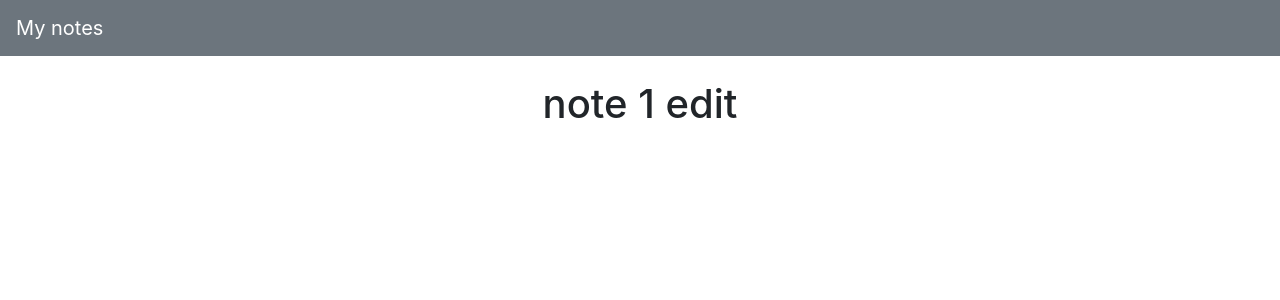
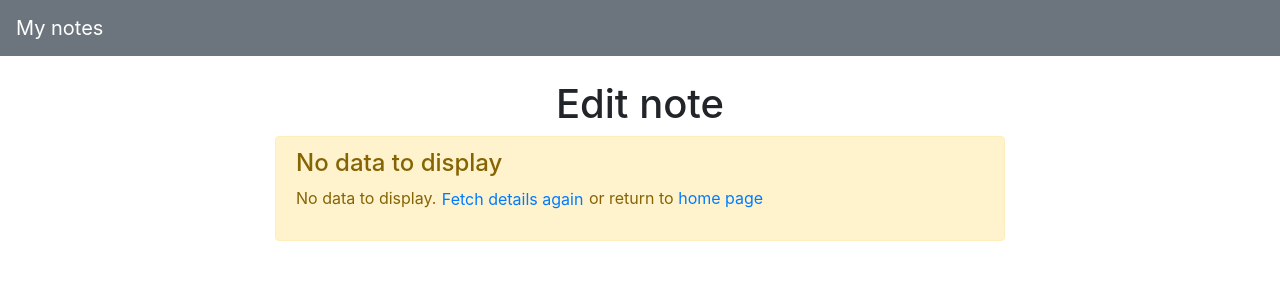
Before and after one commit to annatrzeciak/my-notes, a Nuxt app: page /note/1/edit in a window 1280 px wide. Shown: the top 300 px of the page. Built offline with nearby package versions, Linux system fonts and the light colour scheme.

Commit message:
- added logic for edit note, - corrected endpoint fot put request

```diff
--- a/pages/note/_id/edit.vue
+++ b/pages/note/_id/edit.vue
@@ -1,11 +1,68 @@
 <template>
-  <h1>note {{ $route.params.id }} edit</h1>
+  <b-row class="justify-content-center">
+    <b-col col :lg="8" :md="10">
+      <h1>Edit note</h1>
+      <note-form
+        v-if="note"
+        :note="note"
+        @submitted="save"
+        ref="noteForm"
+      />
+      <b-alert v-else show variant="warning">
+        <h4 class="alert-heading">No data to display</h4>
+        <p>
+          No data to display.
+          <b-button
+            class="p-0"
+            @click="fetchNotes"
+            variant="link"
+            v-b-tooltip.hover
+            title="Click to edit note"
+            >Fetch details again</b-button
+          >
+          or return to <nuxt-link :to="{ name: 'index' }">home page</nuxt-link>
+        </p>
+      </b-alert>
+    </b-col>
+  </b-row>
 </template>
 
 <script lang="ts">
-import Vue from "vue";
+  import Vue from "vue";
+  import {mapActions, mapGetters} from "vuex";
+  import {Note} from "~/types/note";
 
-export default Vue.extend({});
+  export default Vue.extend({
+  components: {},
+  computed: {
+    ...mapGetters("notes", ["notes"]),
+
+    note(): Note | null {
+      if (this.$route.params.id) {
+        return this.notes.find(
+          (note: Note) => note.id === this.$route.params.id
+        );
+      }
+      return null;
+    }
+  },
+  methods: {
+    ...mapActions("notes", ["fetchNotes", "saveNote"]),
+    async save(form: { title: string; note: string }) {
+      if (this.note) {
+        const response = await this.saveNote({
+          id: this.note.id,
+          title: form.title,
+          note: form.note,
+          date: this.note.date
+        });
+        if (response) {
+          this.$router.push({ name: "note-id", params: { id: this.note.id } });
+        }
+      }
+    }
+  }
+});
 </script>
 
 <style lang="scss" scoped></style>
--- a/store/notes.ts
+++ b/store/notes.ts
@@ -68,8 +68,8 @@ export const actions: ActionTree<NotesModuleState, RootState> = {
       this._vm.$nextTick(() => {
         window.$nuxt.$loading.start();
       });
-      if (note.id) {
-        await this.$axios.$put("/api/notes", note);
+      if (note.id.length) {
+        await this.$axios.$put("/api/notes/" + note.id, note);
       } else {
         await this.$axios.$post("/api/notes", note);
       }
@@ -79,7 +79,7 @@ export const actions: ActionTree<NotesModuleState, RootState> = {
         toaster: "b-toaster-bottom-right"
       });
       await dispatch(NotesActions.FETCH_NOTES);
-      return Promise.resolve('Saved');
+      return Promise.resolve("Saved");
     } catch (e) {
       this._vm.$bvToast.toast(e.message, {
         title: "Problem with loading data",
```
